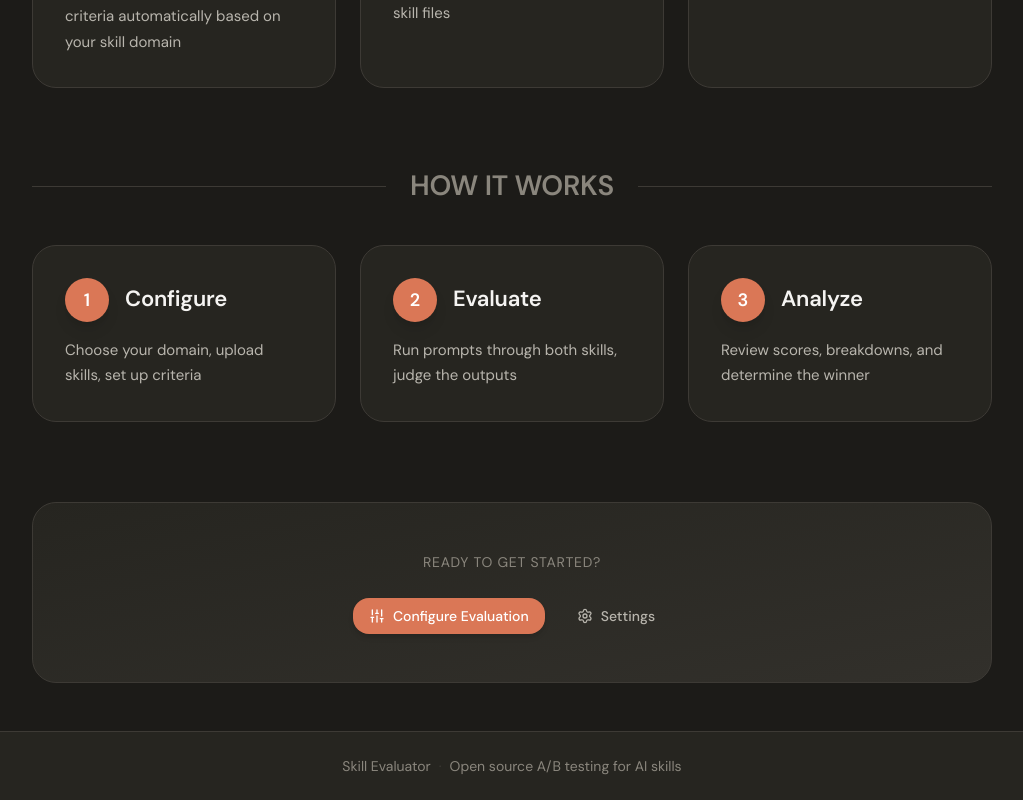
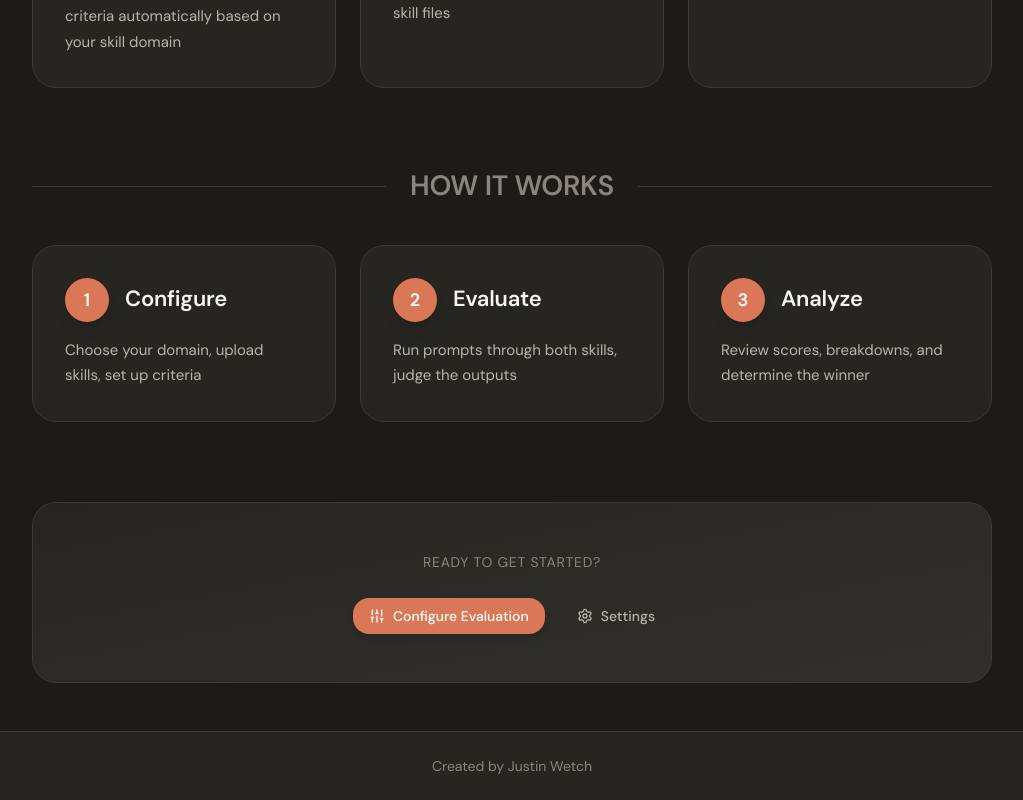
Before and after one commit to justinwetch/SkillEval, a React (Vite) app in the folder app/: page / in a window 1280 px wide. Shown: the part 688-1488 px from the top of the page, without its empty margins (128-1151 px from the left). Built offline with nearby package versions, Linux system fonts and the light colour scheme.

Commit message:
Update footer to credit Justin Wetch with link to justinwetch.com

```diff
--- a/app/src/components/Layout.jsx
+++ b/app/src/components/Layout.jsx
@@ -71,16 +71,15 @@ function Layout() {
             {/* Footer */}
             <footer className="border-t border-[var(--color-border)] py-6 bg-[var(--color-bg-secondary)]">
                 <div className="max-w-5xl mx-auto px-8 text-center text-sm text-[var(--color-text-muted)]">
+                    <span>Created by </span>
                     <a
-                        href="https://github.com/justinwetch/SkillEval"
+                        href="https://www.justinwetch.com"
                         target="_blank"
                         rel="noopener noreferrer"
                         className="text-[var(--color-text-secondary)] hover:text-[var(--color-accent)] transition-colors"
                     >
-                        Skill Evaluator
+                        Justin Wetch
                     </a>
-                    <span className="mx-2 text-[var(--color-border)]">·</span>
-                    <span>Open source A/B testing for AI skills</span>
                 </div>
             </footer>
         </div>
```
